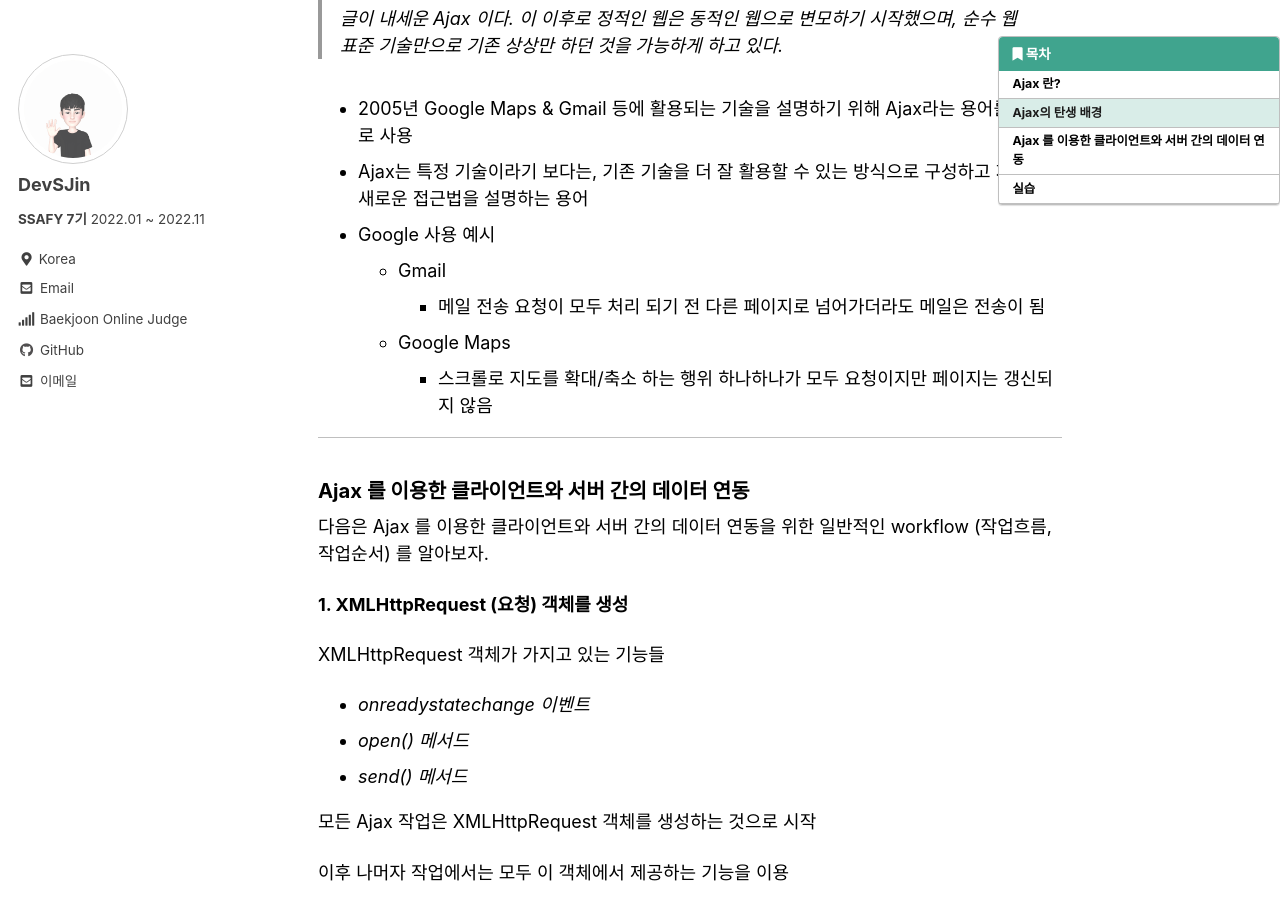
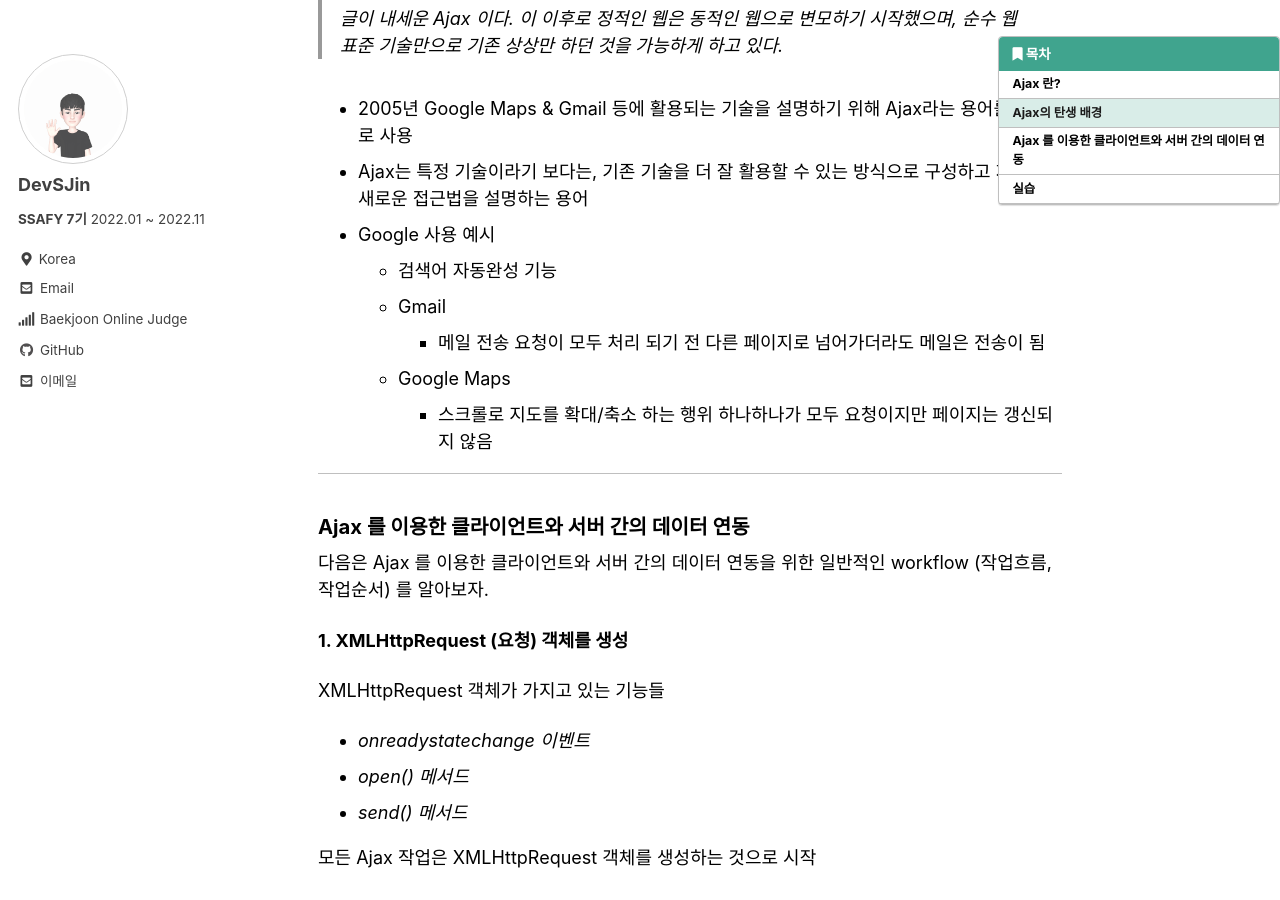
Before and after one commit to DevSJin/DevSJin.github.io, a Jekyll site: the page built from _posts/interview/jobinterview/2022-12-15-Ajax.md, in a window 1280 px wide and 900 px high, scrolled down 1535 px. Built offline with Jekyll 4.4.1, drawn with Linux system fonts in a browser that asks for light colours; cached includes are drawn as plain includes.

Commit message:
구글 예시 추가

```diff
--- a/_posts/interview/jobinterview/2022-12-15-Ajax.md
+++ b/_posts/interview/jobinterview/2022-12-15-Ajax.md
@@ -41,7 +41,6 @@ comments: true
 
       - 데이터를 하나로 모두 묶어서 보낼 것인지**(CSV, Comma Separated Value)** 아니면 널리 사용하는 **XML 형식**으로 보낼지 또는 리터럴(Literal) 방식의 자바스크립트 객체를 의미하는 **JSON(JavaScript Object Notation)** 방식으로 보낼지 설정
 
-
       - Ajax의 x가 XML을 의미하긴 하지만, 요즘은 더 가벼운 용량과 JavaScript의 일부라는 장점 때문에 **JSON을 더 많이 사용**함
         - XML을 JSON으로 컨버팅 해서 많이 사용. [XML TO JSON 싸이트](https://codebeautify.org/xmltojson)
 
@@ -66,10 +65,12 @@ comments: true
 - 2005년 Google Maps & Gmail 등에 활용되는 기술을 설명하기 위해 Ajax라는 용어를 최초로 사용
 - Ajax는 특정 기술이라기 보다는, 기존 기술을 더 잘 활용할 수 있는 방식으로 구성하고 재조합한 새로운 접근법을 설명하는 용어
 - Google 사용 예시
+  - 검색어 자동완성 기능
   - Gmail
     - 메일 전송 요청이 모두 처리 되기 전 다른 페이지로 넘어가더라도 메일은 전송이 됨
   - Google Maps
     - 스크롤로 지도를 확대/축소 하는 행위 하나하나가 모두 요청이지만 페이지는 갱신되지 않음
+
 
 
 
```
